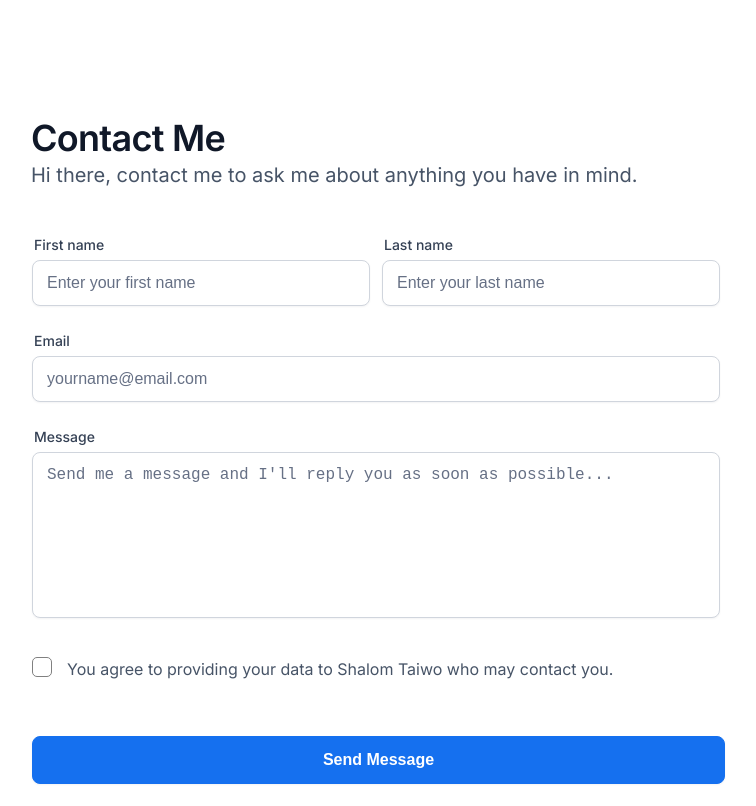
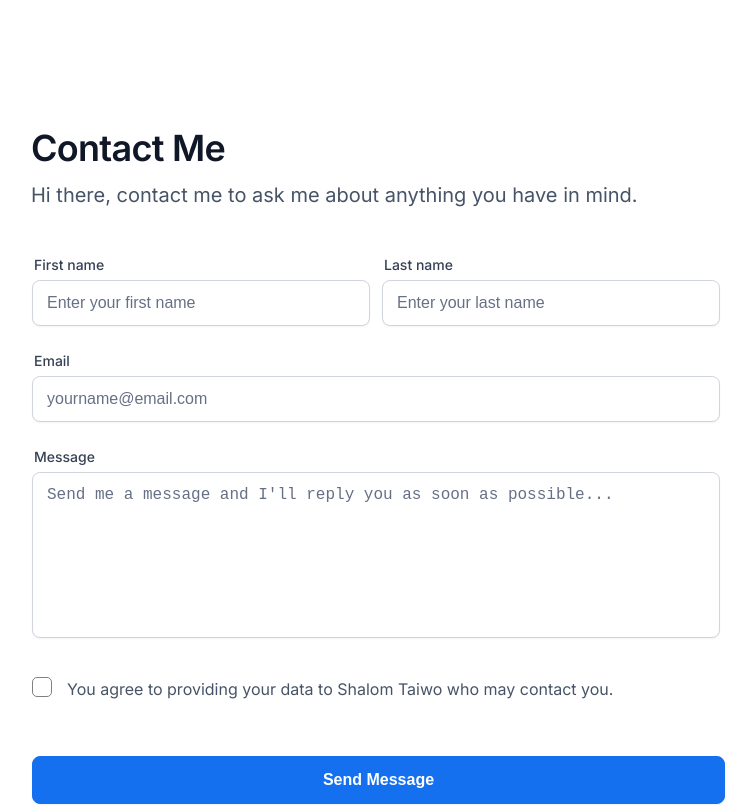
Before and after one commit to shalomtaiwo/linktree-profile-react, a React (Create React App) app: page /contact in a window 1280 px wide. Shown: the top 806 px of the page, without its empty margins (259-1015 px from the left). Built offline with nearby package versions, Linux system fonts and the light colour scheme.

Commit message:
* Adjust Contact title * adjust autocomplete

```diff
--- a/src/Components/Form/Form.js
+++ b/src/Components/Form/Form.js
@@ -63,6 +63,7 @@ const Form = ({ isFocused, setIsFocused, setSendMessage }) => {
 			<form
 				onSubmit={onSubmit}
 				noValidate
+				autoComplete="nope"
 			>
 				<div className="row-two-input space">
 					<div className="input-col input-style">
--- a/src/Layout/Contact/Contact.css
+++ b/src/Layout/Contact/Contact.css
@@ -24,6 +24,7 @@
 	font-size: 36px;
 	line-height: 44px;
 	letter-spacing: -0.02em;
+	padding: 10px 0;
 	color: #101828;
 }
 
```
